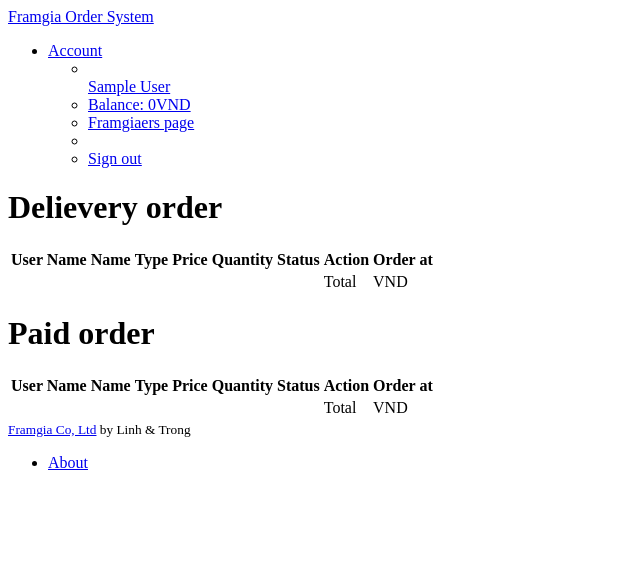
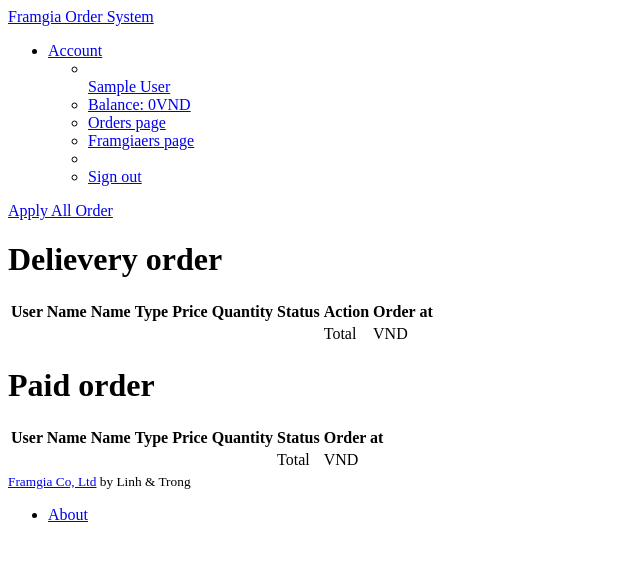
Before and after one commit to linhnt/framgia_os, a Rails app: page /framgiaers?show=show_orders in a window 1280 px wide. Shown: the top 561 px of the page, without its empty margins (0-640 px from the left). Run offline with Rails 7, Linux system fonts and the light colour scheme; the visitor is signed in with stand-in values (Sample User, id 1); data that the repository does not hold is empty; style sheets or scripts are compiled from the project's sources; some libraries are stand-ins or nearby versions.

Commit message:
Update 1210

```diff
--- a/app/controllers/framgiaers_controller.rb
+++ b/app/controllers/framgiaers_controller.rb
@@ -2,11 +2,15 @@ class FramgiaersController < ApplicationController
   before_filter :checking_user
   def index
     @users = User.all
-    if params[:apply] == "deliever"
+    if params[:apply] == "deliver"
       Order.where(state: "init").all.each do |order|
-        order.deliever!
+        order.deliver!
       end
       redirect_to mypage_path
+    end
+    if params[:apply] == "deliver_one"
+      Order.find(params[:order_id]).deliver!
+      redirect_to framgiaers_path(show: "show_orders")
     end
     if params[:apply] == "paid"
       Order.find(params[:order_id]).paid!
--- a/app/models/order.rb
+++ b/app/models/order.rb
@@ -8,7 +8,7 @@ class Order < ActiveRecord::Base
     state :init
     state :paid
 
-    event :deliever! do
+    event :deliver! do
       transition :init => :delievery
     end
     event :paid! do
--- a/app/views/framgiaers/index.html.erb
+++ b/app/views/framgiaers/index.html.erb
@@ -1,4 +1,3 @@
-<%= link_to "Apply All Order", framgiaers_path(apply: "deliever"), class: "btn btn-success" %>
 <table class="table table-bordered table-striped">
   <tr>
     <th>Name</th>
--- a/app/views/framgiaers/show_orders.html.erb
+++ b/app/views/framgiaers/show_orders.html.erb
@@ -1,3 +1,4 @@
+<%= link_to "Apply All Order", framgiaers_path(apply: "deliver"), class: "btn btn-success" %>
 <h1>Delievery order</h1>
 <table class="table table-bordered table-striped">
 	<tr>
@@ -12,7 +13,7 @@
 	</tr>
 <% Order.where(state: "delievery").each do |order| %>
     <tr>
-      <td><%= order.user.name %></td>
+      <td><%= order.user.name %><br/><span class="label label-important"><%= "#{order.user.amount}VND" %></span></td>
       <td><%= order.m_food.name %></td>
       <td><%= order.m_food_option.name %></td>
       <td><%= order.m_food.price %></td>
@@ -45,7 +46,6 @@
 	  <th>Price</th>
 	  <th>Quantity</th>
 	  <th>Status</th>
-	  <th>Action</th>
 	  <th>Order at</th>
 	</tr>
 <% Order.where(state: "paid").each do |order| %>
@@ -66,7 +65,6 @@
 	  <td></td>
 	  <td></td>
 	  <td></td>
-	  <td></td>
 	  <td>Total</td>
 	  <td><%= Order.where(state: "paid").map{ |o| (o.m_food.price * o.quantity.to_i)}.inject{|sum, i| sum + i} %>VND</td>
 	</tr>
--- a/app/views/layouts/application.html.erb
+++ b/app/views/layouts/application.html.erb
@@ -32,6 +32,9 @@
 	                </li>
 <% if current_user.is_admin? %>
                   <li>
+                    <%= link_to "Orders page", framgiaers_path(show: "show_orders") %>
+                  </li>
+                  <li>
                     <%= link_to "Framgiaers page", framgiaers_path %>
                   </li>
 <% end %>
```
Also changed, not shown: other parts of app/views/framgiaers/show_orders.html.erb (+1 -2 lines), app/views/home/index.html.erb (+7 -2 lines), lib/tasks/db.rake (added).
